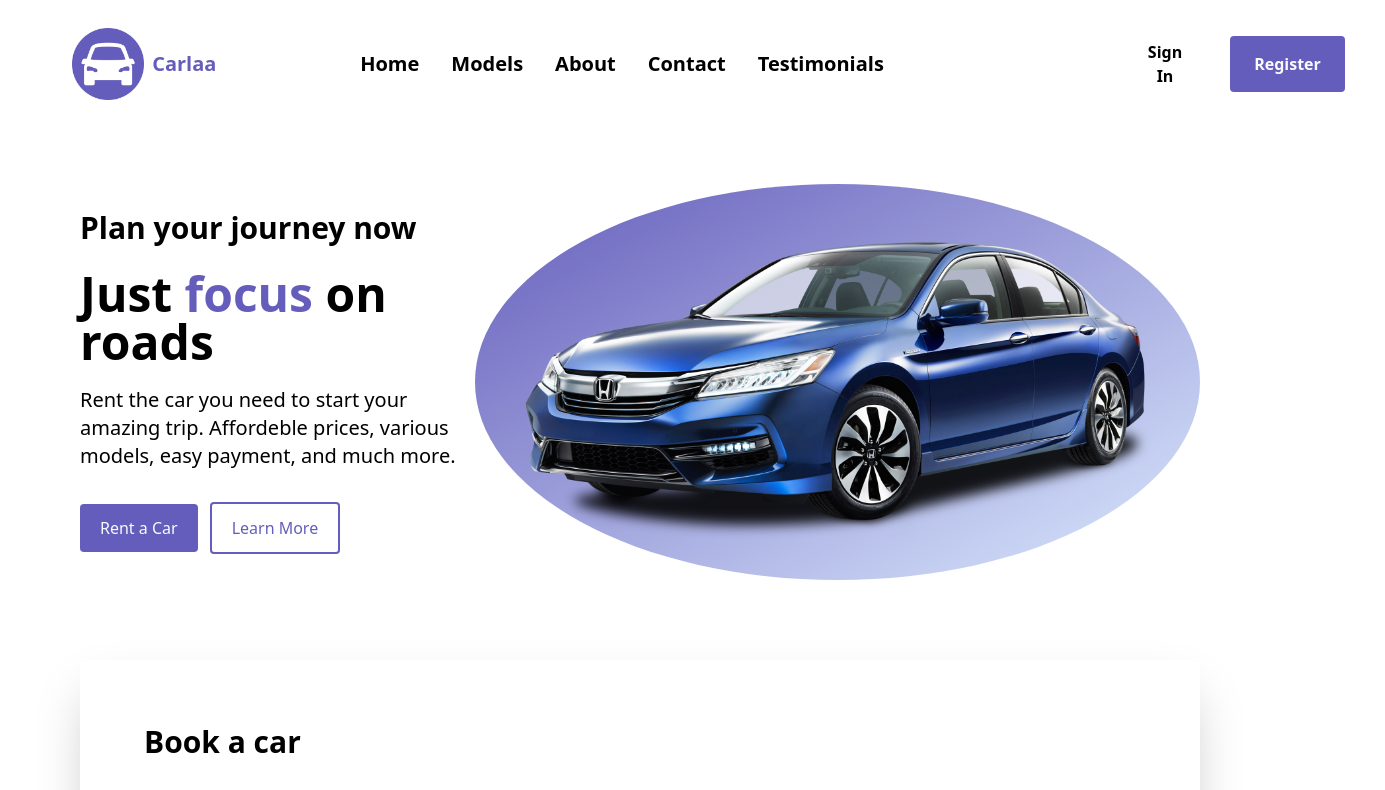
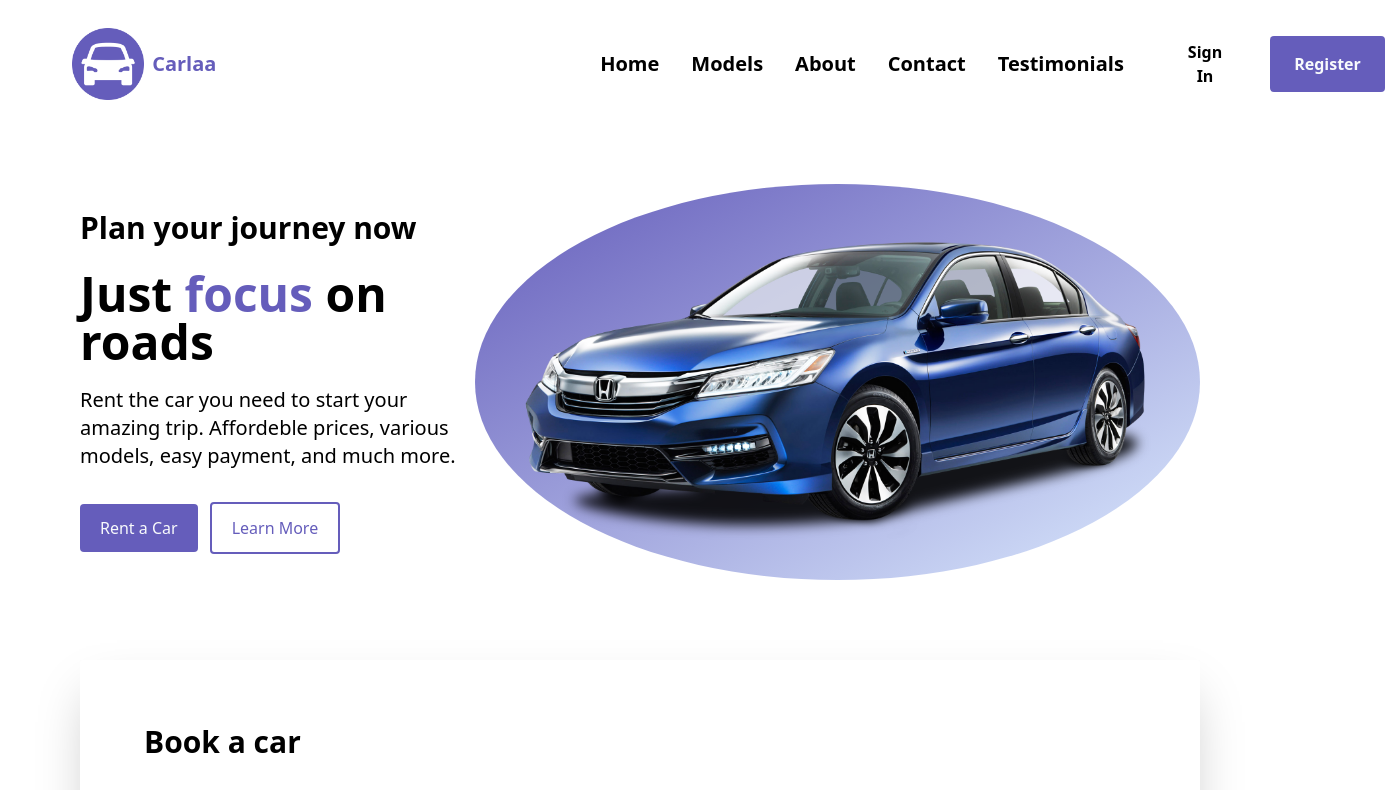
Before and after one commit to ardasumbul1/Car-rental-app, a Next.js app: page / in a window 1280 px wide. Shown: the top 790 px of the page, 1385 px wide, since content can reach past the window. Built offline with nearby package versions, Linux system fonts and the light colour scheme.

Commit message:
Made some changes

```diff
--- a/components/Navbar.js
+++ b/components/Navbar.js
@@ -16,15 +16,17 @@ export default function Navbar(){
         <h1 className='text-xl font-semibold text-[#655DBB] ml-[1vh]'>Carlaa</h1>
       </div>
 
-      <div className="justify-center flex items-center text-2xl ml-[25vh] hidden md:flex">
+      <div className="justify-center flex items-center text-2xl ml-[55vh] hidden md:flex">
         <Navlink name="Home"/>
         <Navlink name="Models"/>
         <Navlink name="About"/>
         <Navlink name="Contact"/>
         <Navlink name="Testimonials" />
       </div>
+      <div className="w-full">
 
-      <div className="justify-center flex items-center ml-[25vh]  hidden md:flex">
+      </div>
+      <div className="justify-center flex items-center mr-[20vh] hidden md:flex">
         <button className="m-[6vh] font-bold" type="button">Sign In</button>
         <button className="bg-[#655DBB] text-slate-50 font-bold pr-[3vh] pl-[3vh] pt-[2vh] pb-[2vh] rounded" type="button">Register</button>
       </div>
--- a/pages/index.js
+++ b/pages/index.js
@@ -3,7 +3,7 @@ import Booking from "../components/Booking"
 import Cards from "../components/Cards"
 import Slider from "../components/Slider"
 import Testimonials from '../components/Testimonials';
-import Footer from '../components/Footer';
+import Footer from '../components/footer';
 
 export default function Home() {
   return (
```
